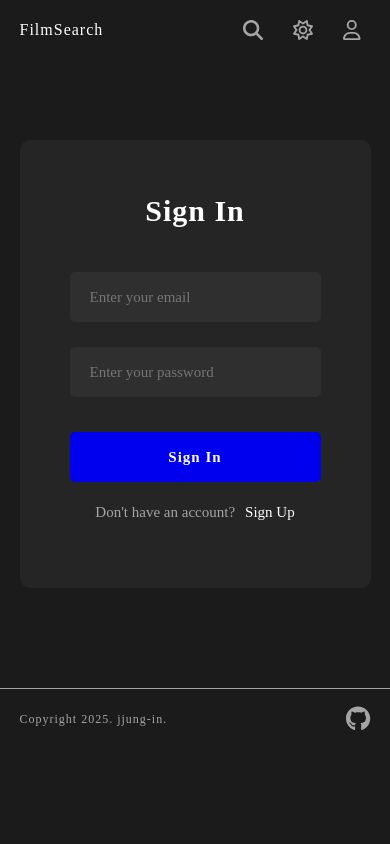
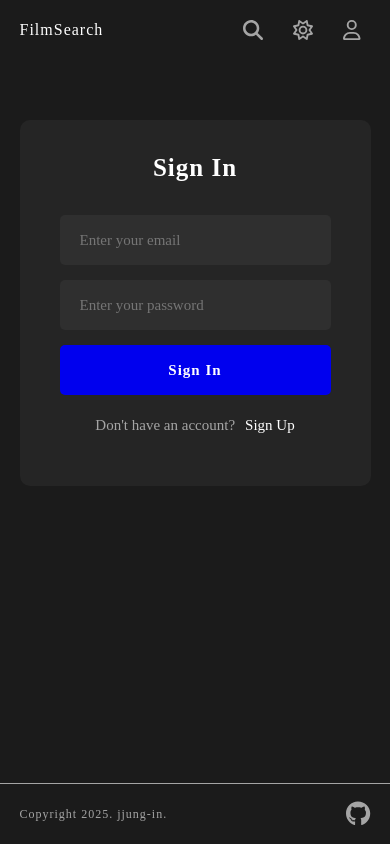
Before and after one commit to jjung-in/react-movie-app, a React (Vite) app: page /login in a window 390 px wide. Built offline with nearby package versions, Linux system fonts and the light colour scheme; no server answers; a web font is replaced by a local one.

Commit message:
[Design] Login, Join 페이지 반응형형

```diff
--- a/src/components/User/AuthForm.tsx
+++ b/src/components/User/AuthForm.tsx
@@ -3,6 +3,7 @@ import { FontAwesomeIcon } from "@fortawesome/react-fontawesome";
 import { faCircleCheck } from "@fortawesome/free-solid-svg-icons";
 import { Link } from "react-router-dom";
 import { useRef, useState } from "react";
+import { breakpoints } from "../../styles/breakpoint";
 
 interface Props {
   isJoin: boolean;
@@ -10,79 +11,7 @@ interface Props {
   isPending: boolean;
   error: string;
   setError: (error: string) => void;
-}
-
-const S = {
-  FormWrapper: styled.div`
-    max-width: 560px;
-    margin: 0 auto;
-    padding: 50px 50px 65px 50px;
-    background-color: #252525;
-    border-radius: 10px;
-  `,
-
-  Title: styled.h2`
-    margin-bottom: 40px;
-    color: ${({ theme }) => theme.colors.primaryText};
-    font-size: 3rem;
-    font-weight: bold;
-    text-align: center;
-    letter-spacing: 1px;
-  `,
-
-  Form: styled.form`
-    display: flex;
-    flex-direction: column;
-    gap: 25px;
-  `,
-
-  Input: styled.input<{ $isError?: string }>`
-    width: 100%;
-    height: 50px;
-    padding: 0 20px;
-    background-color: #2f2f2f;
-    border-radius: 5px;
-    border: ${({ $isError, theme }) => ($isError ? `1px solid ${theme.colors.pointText}` : "none")};
-  `,
-
-  ErrorText: styled.p`
-    display: flex;
-    margin-top: 10px;
-    font-size: 1.4rem;
-    color: ${({ theme }) => theme.colors.primaryText};
-
-    & svg {
-      margin-right: 7px;
-      padding-top: 1.5px;
-    }
-  `,
-
-  SubmitButton: styled.button`
-    width: 100%;
-    height: 50px;
-    margin-top: 10px;
-    color: ${({ theme }) => theme.colors.primaryText};
-    font-weight: bold;
-    letter-spacing: 1px;
-    background-color: ${({ theme }) => theme.colors.pointText};
-    border-radius: 5px;
-    cursor: pointer;
-  `,
-
-  LinkWrapper: styled.div`
-    margin-top: 20px;
-    text-align: center;
-  `,
-
-  Link: styled(Link)`
-    padding-left: 10px;
-    color: ${({ theme }) => theme.colors.primaryText};
-
-    &:hover {
-      text-decoration: underline;
-    }
-  `,
-}
+};
 
 const AuthForm = ({ isJoin, submitAction, isPending, error, setError }: Props) => {
   const authContent = {
@@ -155,7 +84,7 @@ const AuthForm = ({ isJoin, submitAction, isPending, error, setError }: Props) =
     }
 
     submitAction(inputValue.email, inputValue.password);
-  }
+  };
 
   return (
     <S.FormWrapper>
@@ -220,7 +149,96 @@ const AuthForm = ({ isJoin, submitAction, isPending, error, setError }: Props) =
         <S.Link to={link}>{linkText}</S.Link>
       </S.LinkWrapper>
     </S.FormWrapper>
-  )
-}
+  );
+};
 
 export default AuthForm;
+
+const S = {
+  FormWrapper: styled.div`
+    max-width: 560px;
+    margin: 0 auto;
+    padding: 50px 50px 65px 50px;
+    background-color: #252525;
+    border-radius: 10px;
+
+    @media (max-width: ${breakpoints.mobile}) {
+      padding: 30px 40px 50px 40px;
+    }
+  `,
+
+  Title: styled.h2`
+    margin-bottom: 40px;
+    color: ${({ theme }) => theme.colors.primaryText};
+    font-size: 3rem;
+    font-weight: bold;
+    text-align: center;
+    letter-spacing: 1px;
+
+    @media (max-width: ${breakpoints.mobile}) {
+      margin-bottom: 30px;
+      font-size: 2.5rem;
+    }
+  `,
+
+  Form: styled.form`
+    display: flex;
+    flex-direction: column;
+    gap: 25px;
+
+    @media (max-width: ${breakpoints.mobile}) {
+      gap: 15px;
+    }
+  `,
+
+  Input: styled.input<{ $isError?: string }>`
+    width: 100%;
+    height: 50px;
+    padding: 0 20px;
+    background-color: #2f2f2f;
+    border-radius: 5px;
+    border: ${({ $isError, theme }) => ($isError ? `1px solid ${theme.colors.pointText}` : "none")};
+  `,
+
+  ErrorText: styled.p`
+    display: flex;
+    margin-top: 10px;
+    font-size: 1.4rem;
+    color: ${({ theme }) => theme.colors.primaryText};
+
+    & svg {
+      margin-right: 7px;
+      padding-top: 1.5px;
+    }
+  `,
+
+  SubmitButton: styled.button`
+    width: 100%;
+    height: 50px;
+    margin-top: 10px;
+    color: ${({ theme }) => theme.colors.primaryText};
+    font-weight: bold;
+    letter-spacing: 1px;
+    background-color: ${({ theme }) => theme.colors.pointText};
+    border-radius: 5px;
+    cursor: pointer;
+
+    @media (max-width: ${breakpoints.mobile}) {
+      margin-top: 0;
+    }
+  `,
+
+  LinkWrapper: styled.div`
+    margin-top: 20px;
+    text-align: center;
+  `,
+
+  Link: styled(Link)`
+    padding-left: 10px;
+    color: ${({ theme }) => theme.colors.primaryText};
+
+    &:hover {
+      text-decoration: underline;
+    }
+  `,
+};
--- a/src/pages/Home/MovieList.tsx
+++ b/src/pages/Home/MovieList.tsx
@@ -65,6 +65,7 @@ const MoreLink = styled(Link)`
   position: absolute;
   top: 0;
   right: 0;
+  width: 50px;
   height: 100%;
   display: flex;
   justify-content: center;
--- a/src/pages/Join.tsx
+++ b/src/pages/Join.tsx
@@ -5,13 +5,7 @@ import { useState } from "react";
 import { useNavigate } from "react-router-dom";
 import { useJoin } from "../hooks/useAuth";
 import { AuthError } from "firebase/auth";
-
-const S = {
-  JoinContainer: styled(Container)`
-    padding-top: 80px;
-    padding-bottom: 100px;
-  `,
-}
+import { breakpoints } from "../styles/breakpoint";
 
 const Join = () => {
   const { mutate, isPending } = useJoin();
@@ -39,15 +33,39 @@ const Join = () => {
         }
       }
     );
-  }
+  };
 
   return (
-    <main>
+    <S.Main>
       <S.JoinContainer>
         <AuthForm isJoin={true} submitAction={handleJoin} isPending={isPending} error={error} setError={setError} />
       </S.JoinContainer>
-    </main>
-  )
-}
+    </S.Main>
+  );
+};
 
 export default Join;
+
+const S = {
+  Main: styled.main`
+    min-height: calc(100vh - 171px);
+
+    @media (max-width: ${breakpoints.tablet}) {
+      min-height: calc(100vh - 141px);
+    }
+
+    @media (max-width: ${breakpoints.mobile}) {
+      min-height: calc(100vh - 121px);
+    }
+  `,
+
+  JoinContainer: styled(Container)`
+    padding-top: 80px;
+    padding-bottom: 100px;
+
+    @media (max-width: ${breakpoints.mobile}) {
+      padding-top: 60px;
+      padding-bottom: 60px;
+    }
+  `,
+};
--- a/src/pages/Login.tsx
+++ b/src/pages/Login.tsx
@@ -5,13 +5,7 @@ import { useState } from "react";
 import { useNavigate } from "react-router-dom";
 import { useLogin } from "../hooks/useAuth";
 import { AuthError } from "firebase/auth";
-
-const S = {
-  LoginContainer: styled(Container)`
-    padding-top: 80px;
-    padding-bottom: 100px;
-  `,
-}
+import { breakpoints } from "../styles/breakpoint";
 
 const Login = () => {
   const { mutate, isPending } = useLogin();
@@ -43,15 +37,39 @@ const Login = () => {
         }
       }
     );
-  }
+  };
 
   return (
-    <main>
+    <S.Main>
       <S.LoginContainer>
         <AuthForm isJoin={false} submitAction={handleLogin} isPending={isPending} error={error} setError={setError} />
       </S.LoginContainer>
-    </main>
-  )
-}
+    </S.Main>
+  );
+};
 
 export default Login;
+
+const S = {
+  Main: styled.main`
+    min-height: calc(100vh - 171px);
+
+    @media (max-width: ${breakpoints.tablet}) {
+      min-height: calc(100vh - 141px);
+    }
+
+    @media (max-width: ${breakpoints.mobile}) {
+      min-height: calc(100vh - 121px);
+    }
+  `,
+
+  LoginContainer: styled(Container)`
+    padding-top: 80px;
+    padding-bottom: 100px;
+
+    @media (max-width: ${breakpoints.mobile}) {
+      padding-top: 60px;
+      padding-bottom: 60px;
+    }
+  `,
+};
```
